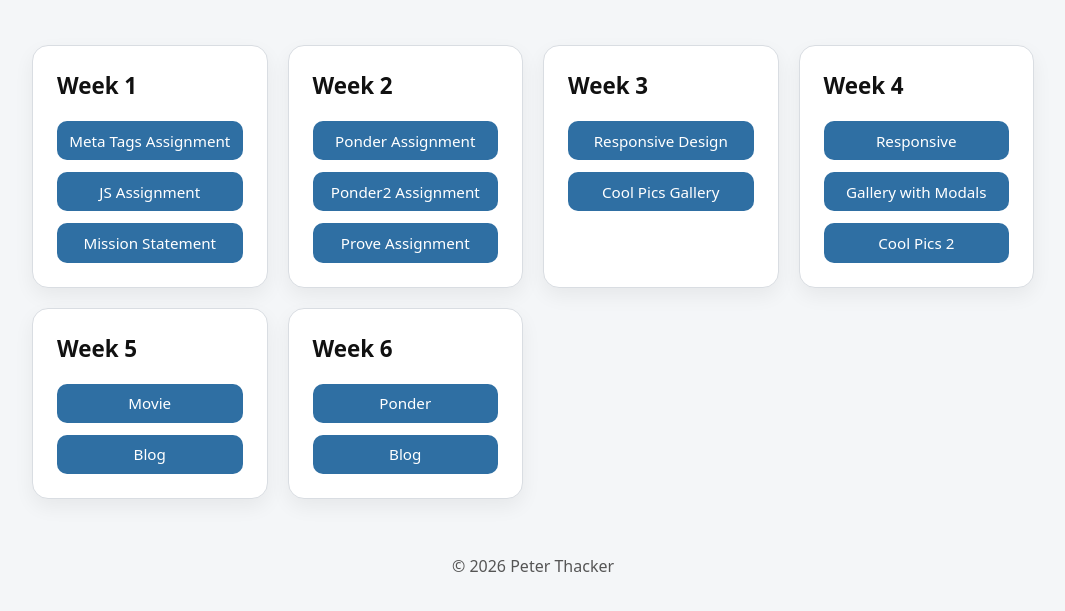
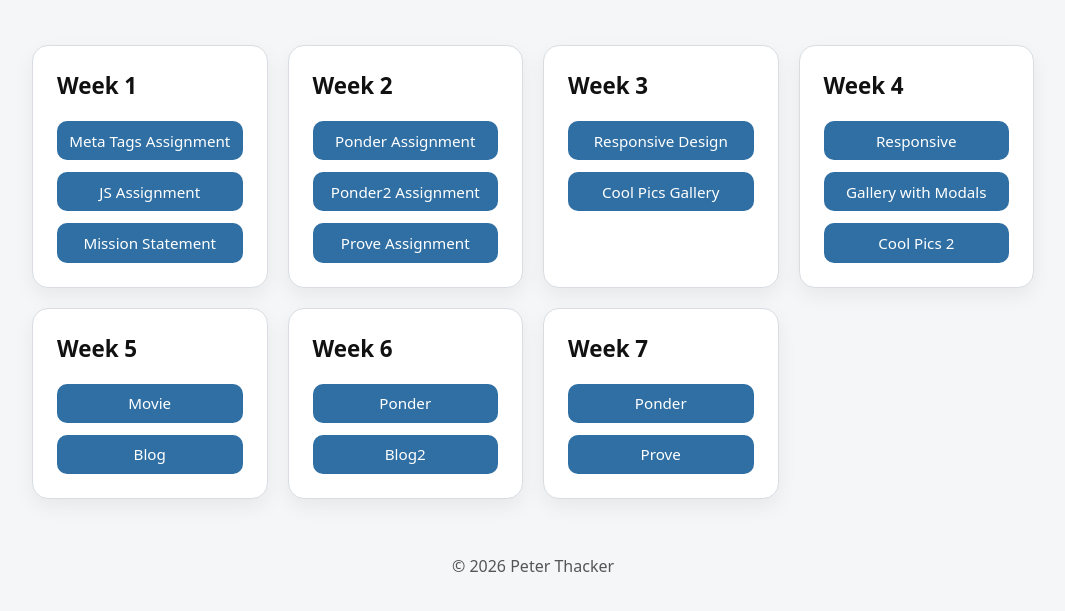
Before and after one commit to redhead20/wdd-131-class-work, a plain HTML site: page index.html in a window 1280 px wide. Shown: the part 135-746 px from the top of the page, without its empty margins (107-1172 px from the left). Drawn offline with Linux system fonts and the light colour scheme.

Commit message:
Update index.html

```diff
--- a/index.html
+++ b/index.html
@@ -58,8 +58,13 @@
       <div class="card">
         <h2>Week 6</h2>
         <a class="btn" href="week-6/ponder/movie.html" target="_blank">Ponder</a>
-        <a class="btn" href="week-6/prove2/blog2.html" target="_blank">Blog</a>
+        <a class="btn" href="week-6/prove/blog2.html" target="_blank">Blog2</a>
+      </div>
 
+      <div class="card">
+        <h2>Week 7</h2>
+        <a class="btn" href="week-7/ponder/ponder.html" target="_blank">Ponder</a>
+        <a class="btn" href="week-7/prove/prove.html" target="_blank">Prove</a>
       </div>
 
       <!-- ===== Add more weeks as needed ===== -->
```
